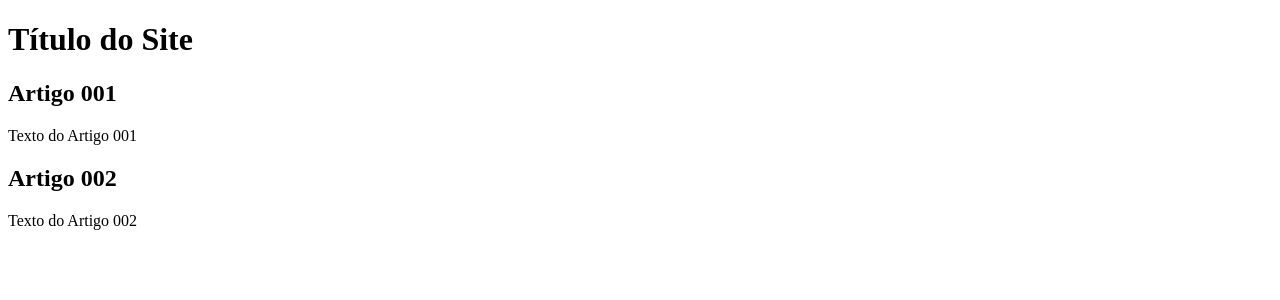
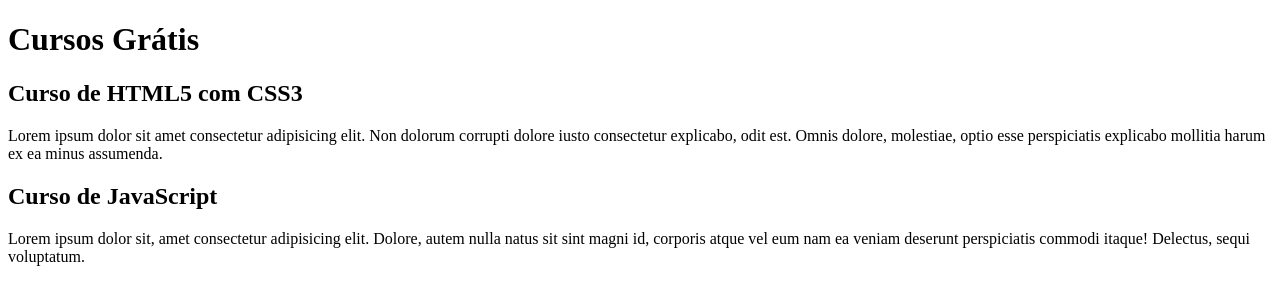
Before and after one commit to JuliaStaub/Projeto-Site, a plain HTML site: page index.html in a window 1280 px wide. Drawn offline with Linux system fonts and the light colour scheme.

Commit message:
Comecei a escrever o conteúdo

```diff
--- a/index.html
+++ b/index.html
@@ -8,15 +8,15 @@
 <body>
     <main>
         <header>
-            <h1>Título do Site</h1>
+            <h1>Cursos Grátis</h1>
         </header>
         <article>
-            <h2>Artigo 001</h2>
-            <p>Texto do Artigo 001</p>
+            <h2>Curso de HTML5 com CSS3</h2>
+            <p>Lorem ipsum dolor sit amet consectetur adipisicing elit. Non dolorum corrupti dolore iusto consectetur explicabo, odit est. Omnis dolore, molestiae, optio esse perspiciatis explicabo mollitia harum ex ea minus assumenda.</p>
         </article>
         <article>
-            <h2>Artigo 002</h2>
-            <p>Texto do Artigo 002</p>
+            <h2>Curso de JavaScript</h2>
+            <p>Lorem ipsum dolor sit, amet consectetur adipisicing elit. Dolore, autem nulla natus sit sint magni id, corporis atque vel eum nam ea veniam deserunt perspiciatis commodi itaque! Delectus, sequi voluptatum.</p>
         </article>
     </main>
 </body>
```
